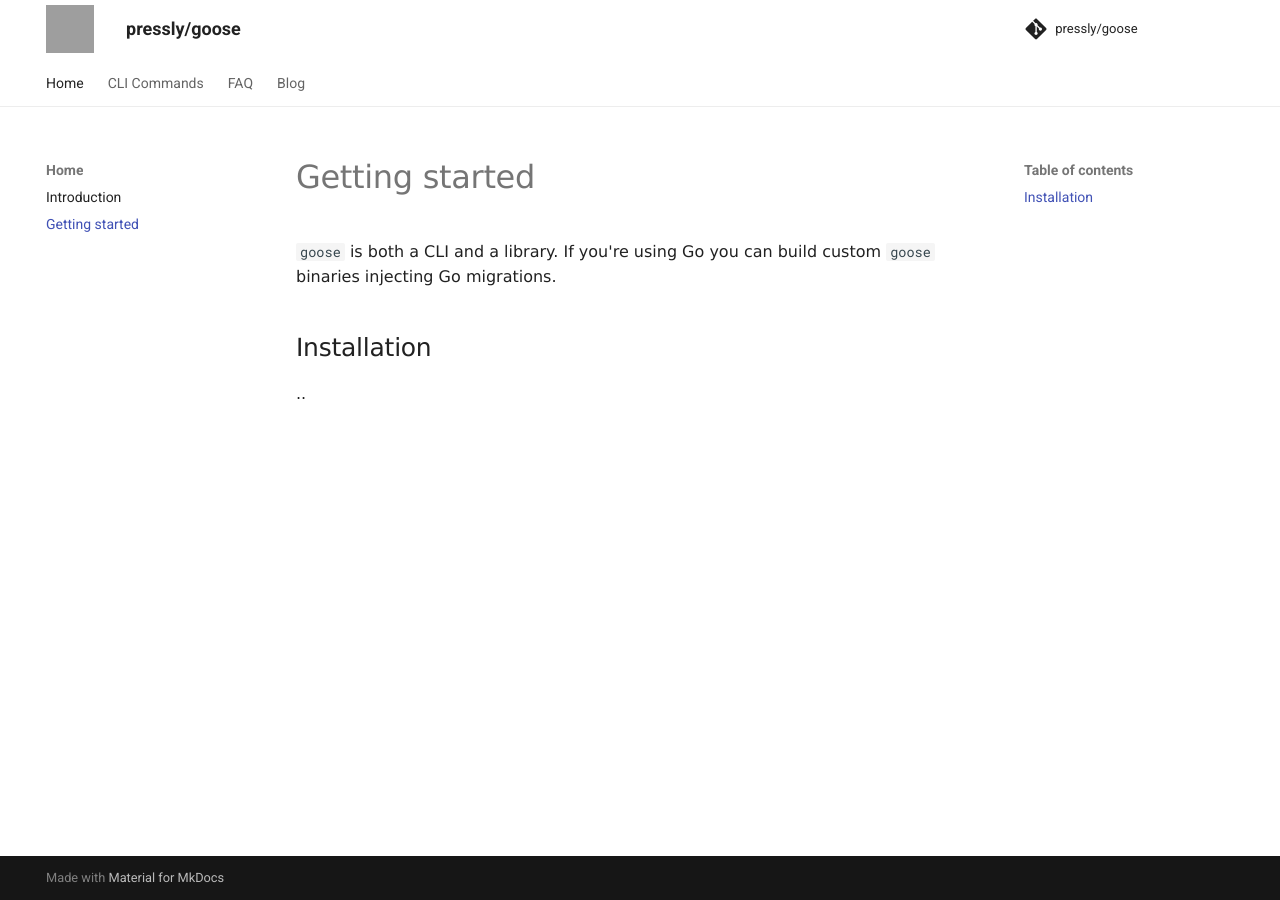
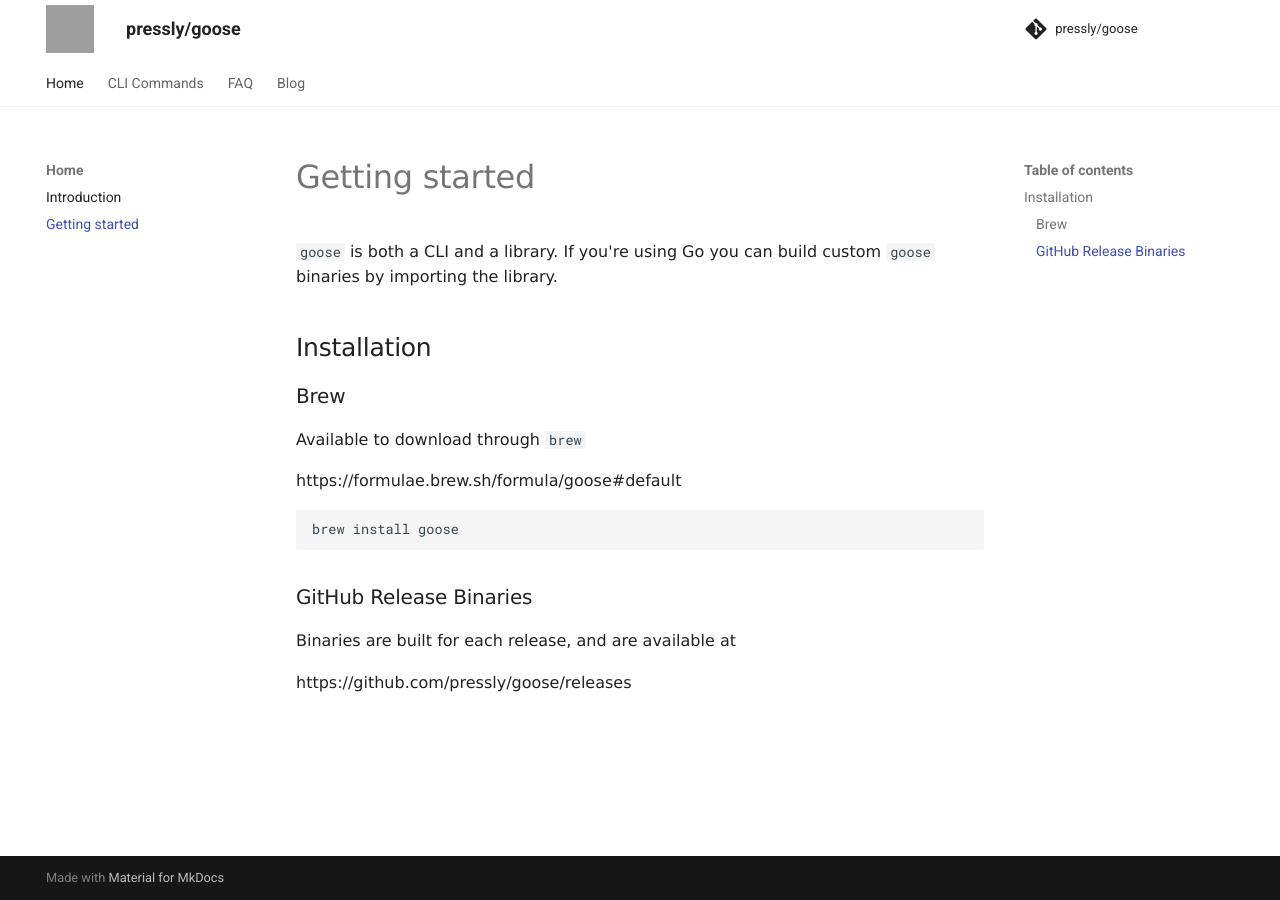
Before and after one commit to mfridman/goose-docs, an MkDocs documentation site: the page built from docs/getting-started.md, in a window 1280 px wide. Built offline with MkDocs 1.6.1 and Material for MkDocs 9.7.7, drawn with Linux system fonts in a browser that asks for light colours; comment, search, counter and statistics services are not loaded; grey boxes are pictures that could not be loaded.

Commit message:
update installation

````diff
--- a/docs/getting-started.md
+++ b/docs/getting-started.md
@@ -1,7 +1,21 @@
 # Getting started
 
-`goose` is both a CLI and a library. If you're using Go you can build custom `goose` binaries injecting Go migrations.
+`goose` is both a CLI and a library. If you're using Go you can build custom `goose` binaries by importing the library.
 
 ## Installation
 
-..
+### Brew
+
+Available to download through `brew`
+
+https://formulae.brew.sh/formula/goose#default
+
+```bash
+brew install goose
+```
+
+### GitHub Release Binaries
+
+Binaries are built for each release, and are available at
+
+https://github.com/pressly/goose/releases
````
